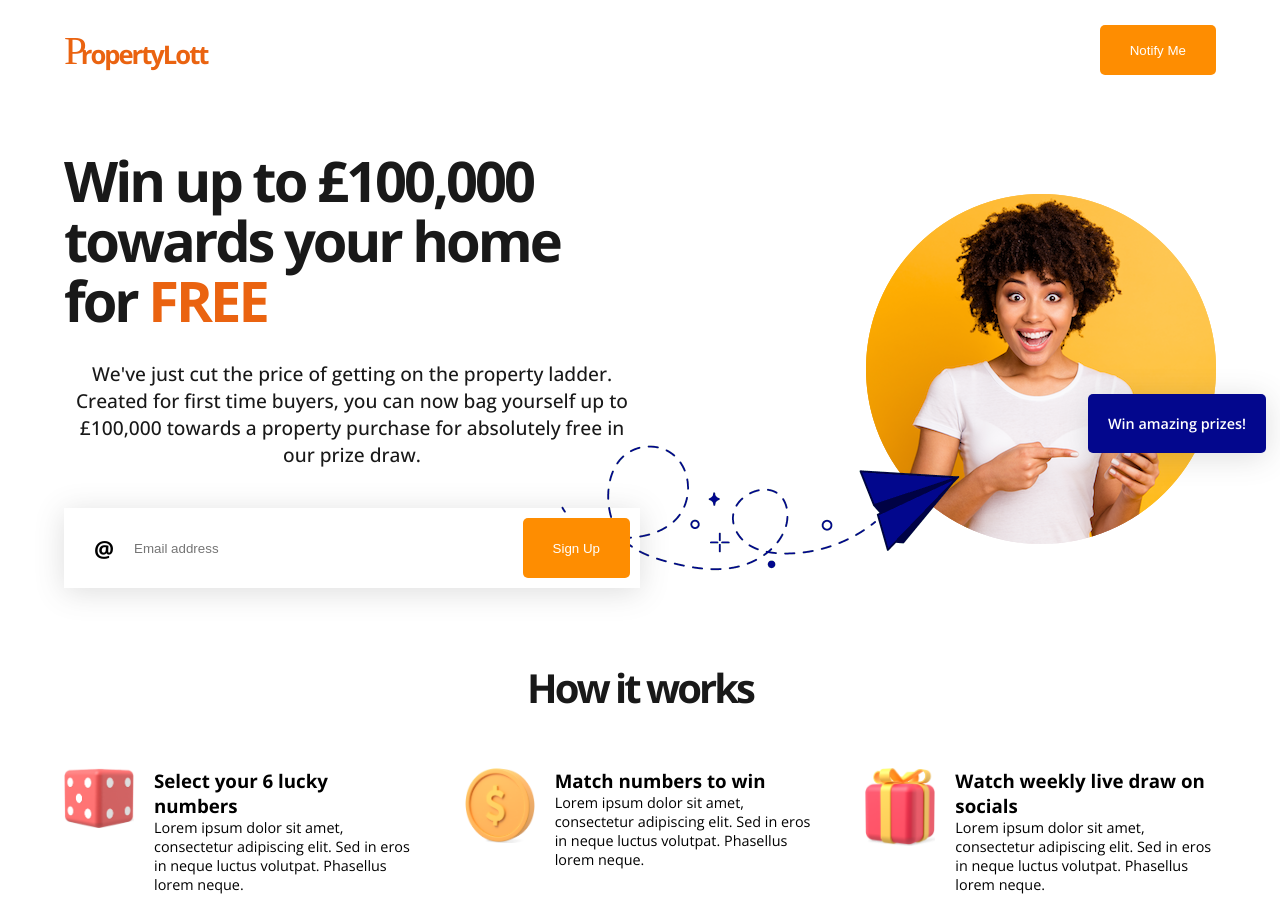
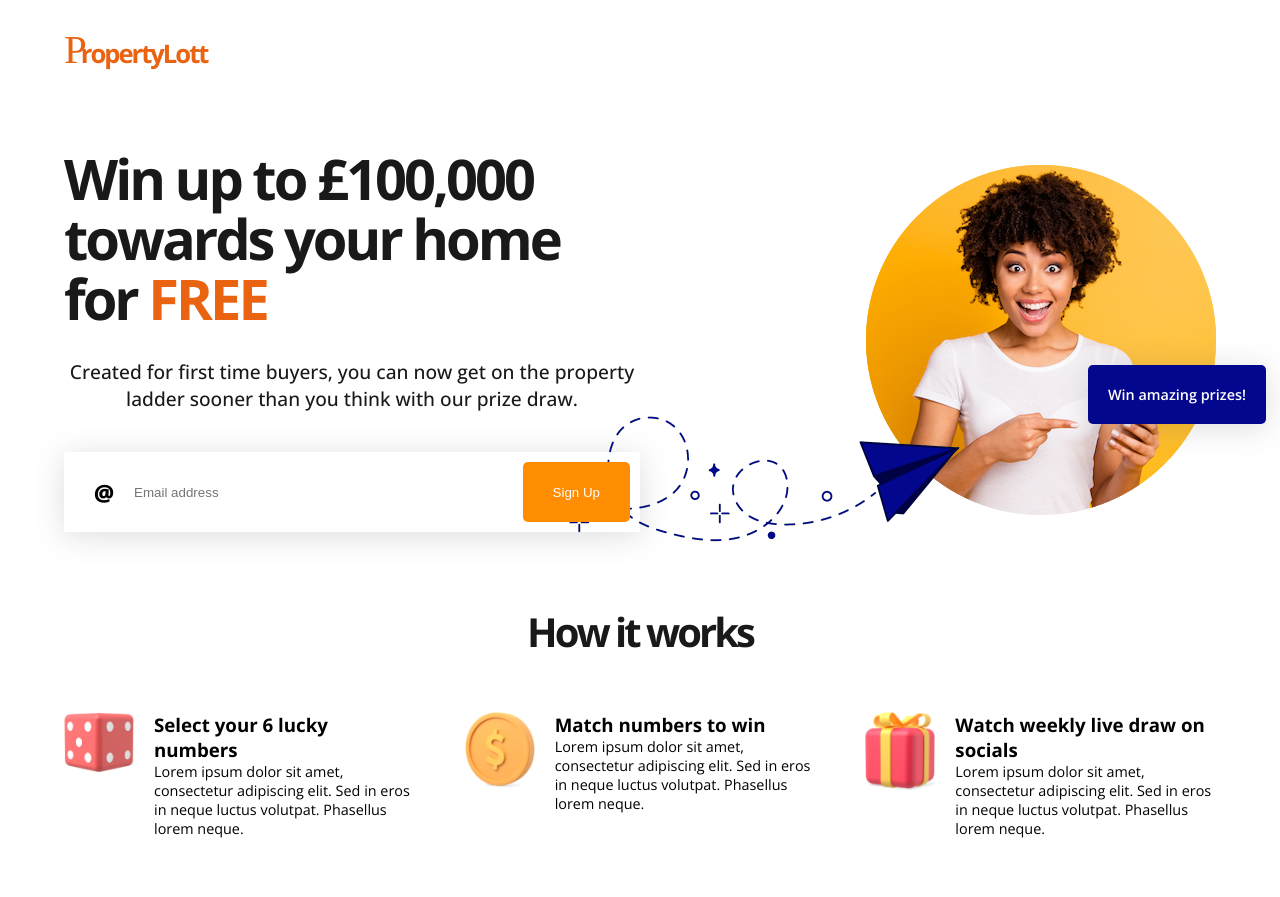
Before and after one commit to emmanuelojiji/thepropertylott, a plain HTML site: page index.html in a window 1280 px wide. Shown: the top 897 px of the page. Drawn offline with nearby package versions, Linux system fonts and the light colour scheme; a web font is replaced by a local one.

Commit message:
Add files via upload

```diff
--- a/index.html
+++ b/index.html
@@ -17,7 +17,7 @@
     <link rel="preconnect" href="https://fonts.googleapis.com" />
     <link rel="preconnect" href="https://fonts.gstatic.com" crossorigin />
     <link
-      href="https://fonts.googleapis.com/css2?family=Open+Sans:wght@300;400;500;600;700&display=swap"
+      href="https://fonts.googleapis.com/css2?family=Open+Sans:wght@300;400;500;600;700;800&display=swap"
       rel="stylesheet"
     />
 
@@ -39,7 +39,7 @@
         >
 
         <nav>
-          <button class="btn-main">Notify Me</button>
+         <!-- <button class="btn-main">Notify Me</button> -->
         </nav>
       </div>
     </header>
@@ -48,7 +48,7 @@
       <div class="billboard-wrap page-width">
         <div class="billboard-left">
           <h1>Win up to £100,000 towards your home for <span class="free">FREE</span></h1>
-          <p>We've just cut the price of getting on the property ladder. Created for first time buyers, you can now bag yourself up to £100,000 towards a property purchase for absolutely free in our prize draw.</p>
+          <p><!--We've just cut the price of getting on the property ladder.--> Created for first time buyers, you can now get on the property ladder sooner than you think with our prize draw.</p>
 
           <div class="cta-container">
             <span class="at">@</span>
```
